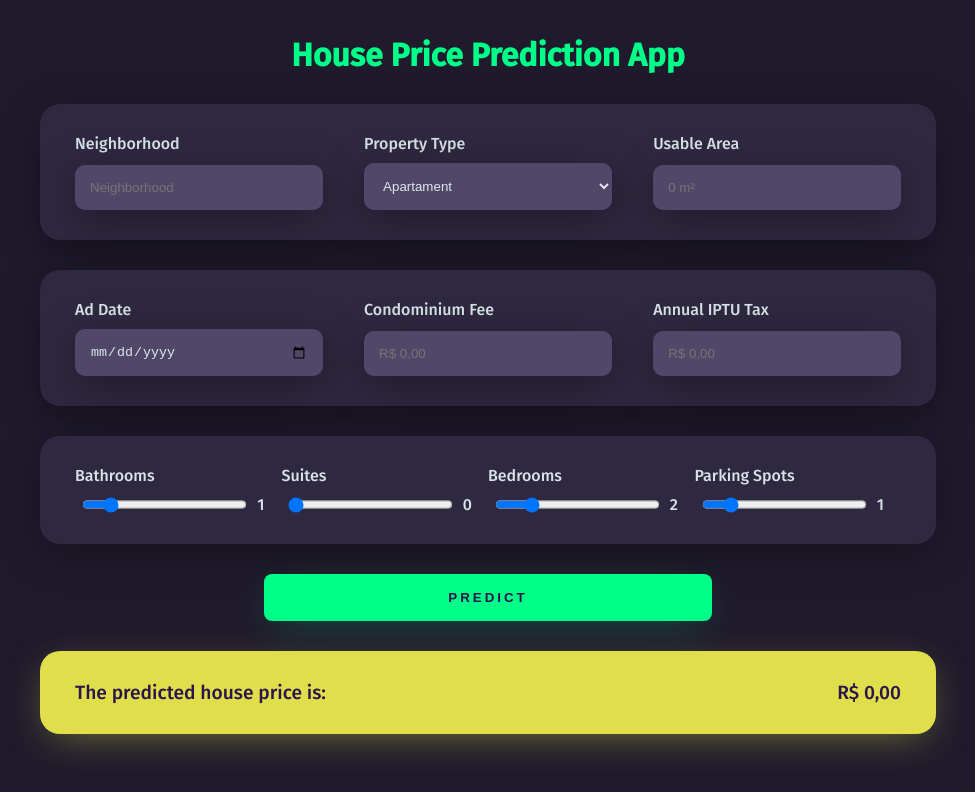
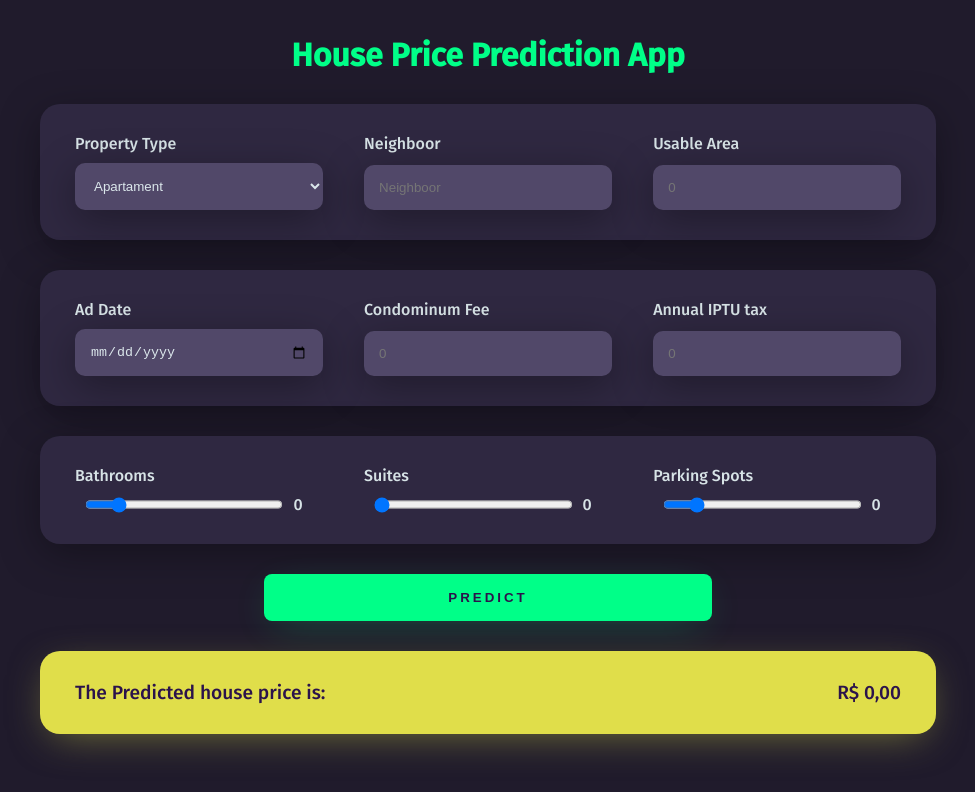
Before and after one commit to TheCamilovisk/HousePricePredictionApp, a React (Vite) app in the folder frontend/: page / in a window 1280 px wide. Shown: the top 792 px of the page, without its empty margins (152-1127 px from the left). Built offline with nearby package versions, Linux system fonts and the light colour scheme.

Commit message:
Reproducing the frontend layout with components.

```diff
--- a/frontend/src/App.jsx
+++ b/frontend/src/App.jsx
@@ -1,130 +1,116 @@
 import React from "react";
 import "./App.css";
+
+import { default as Features } from "./containers/Features";
+import { PredictButton, PredictionArea } from "./components";
+import { v4 } from "uuid";
+
+const featuresFields = [
+  [
+    {
+      type: "select",
+      props: {
+        label: "Property Type",
+        id: "property_type",
+        name: "property_type",
+        options: ["Apartament", "House"],
+      },
+    },
+    {
+      type: "text",
+      props: {
+        label: "Neighboor",
+        id: "neighboor",
+        name: "neighboor",
+        placeholder: "Neighboor",
+      },
+    },
+    {
+      type: "area",
+      props: {
+        label: "Usable Area",
+        id: "usable_are",
+        name: "usable_are",
+        placeholder: "0",
+      },
+    },
+  ],
+  [
+    {
+      type: "date",
+      props: {
+        label: "Ad Date",
+        id: "ad_date",
+        name: "ad_date",
+      },
+    },
+    {
+      type: "currency",
+      props: {
+        label: "Condominum Fee",
+        id: "condominium_fee",
+        name: "condominium_fee",
+        placeholder: "0",
+      },
+    },
+    {
+      type: "currency",
+      props: {
+        label: "Annual IPTU tax",
+        id: "annul_iptu_tax",
+        name: "annul_iptu_tax",
+        placeholder: "0",
+      },
+    },
+  ],
+  [
+    {
+      type: "range",
+      props: {
+        label: "Bathrooms",
+        id: "bathrooms",
+        name: "bathrooms",
+        min: 0,
+        max: 7,
+        currentValue: 1,
+      },
+    },
+    {
+      type: "range",
+      props: {
+        label: "Suites",
+        id: "suites",
+        name: "suites",
+        min: 0,
+        max: 6,
+        currentValue: 0,
+      },
+    },
+    {
+      type: "range",
+      props: {
+        label: "Parking Spots",
+        id: "parking_spots",
+        name: "parking_spots",
+        min: 0,
+        max: 7,
+        currentValue: 1,
+      },
+    },
+  ],
+];
 
 const App = () => {
   return (
     <div className="container">
       <h1>House Price Prediction App</h1>
       <form action="#">
-        <div className="features">
-          <div className="featurefield">
-            <label htmlFor="neighborhood">Neighborhood</label>
-            <input
-              type="text"
-              name="neighborhood"
-              id="neighborhood"
-              placeholder="Neighborhood"
-            />
-          </div>
-          <div className="featurefield">
-            <label htmlFor="property_type">Property Type</label>
-            <select name="property_type" id="property_type">
-              <option value="Apartament" selected>
-                Apartament
-              </option>
-              <option value="House">House</option>
-            </select>
-          </div>
-          <div className="featurefield">
-            <label htmlFor="usable_area">Usable Area</label>
-            <input
-              type="text"
-              name="usable_area"
-              id="usable_area"
-              placeholder="0 m&sup2;"
-            />
-          </div>
-        </div>
-        <div className="features">
-          <div className="featurefield">
-            <label htmlFor="ad_date">Ad Date</label>
-            <input type="date" name="ad_date" id="ad_date" />
-          </div>
-          <div className="featurefield">
-            <label htmlFor="condominium_fee">Condominium Fee</label>
-            <input
-              type="text"
-              name="condominium_fee"
-              id="condominium_fee"
-              placeholder="R$ 0,00"
-            />
-          </div>
-          <div className="featurefield">
-            <label htmlFor="annual_iptu_tax">Annual IPTU Tax</label>
-            <input
-              type="text"
-              name="annual_iptu_tax"
-              id="annual_iptu_tax"
-              placeholder="R$ 0,00"
-            />
-          </div>
-        </div>
-        <div className="features">
-          <div className="featurefield">
-            <label htmlFor="bathrooms">Bathrooms</label>
-            <div className="range-feature">
-              <input
-                type="range"
-                name="bathrooms"
-                id="bathrooms"
-                min="0"
-                max="7"
-                value="1"
-              />
-              <p id="bathroomsValue">1</p>
-            </div>
-          </div>
-          <div className="featurefield">
-            <label htmlFor="suites">Suites</label>
-            <div className="range-feature">
-              <input
-                type="range"
-                name="suites"
-                id="suites"
-                min="0"
-                max="6"
-                value="0"
-              />
-              <p id="suitesValue">0</p>
-            </div>
-          </div>
-          <div className="featurefield">
-            <label htmlFor="bedrooms">Bedrooms</label>
-            <div className="range-feature">
-              <input
-                type="range"
-                name="bedrooms"
-                id="bedrooms"
-                min="0"
-                max="5"
-                value="1"
-              />
-              <p id="bedroomsValue">2</p>
-            </div>
-          </div>
-          <div className="featurefield">
-            <label htmlFor="parking_spots">Parking Spots</label>
-            <div className="range-feature">
-              <input
-                type="range"
-                name="parking_spots"
-                id="parking_spots"
-                min="0"
-                max="7"
-                value="1"
-              />
-              <p id="parkingSpotsValue">1</p>
-            </div>
-          </div>
-        </div>
-        <button type="submit" className="predict-btn">
-          Predict
-        </button>
+        {featuresFields.map((fields) => (
+          <Features fields={fields} key={v4()} />
+        ))}
+        <PredictButton />
+        <PredictionArea />
       </form>
-      <div className="prediction-area prediction-enabled">
-        <p>The predicted house price is:</p>
-        <div className="prediction">R$ 0,00</div>
-      </div>
     </div>
   );
 };
--- /dev/null
+++ b/frontend/src/components/FeatureAreaField.jsx
@@ -0,0 +1,22 @@
+import React from "react";
+
+const FeatureAreaField = ({ label, id, name, placeholder }) => {
+  return (
+    <div className="featurefield">
+      <label htmlFor={id}>{label}</label>
+      <input type="text" name={name} id={id} placeholder={placeholder} />
+    </div>
+  );
+};
+
+const createAreaField = ({ label, id, name, placeholder }) => (
+  <FeatureAreaField
+    label={label}
+    id={id}
+    name={name}
+    placeholder={placeholder}
+    key={id}
+  />
+);
+
+export { FeatureAreaField, createAreaField };
--- /dev/null
+++ b/frontend/src/components/FeatureCurrencyField.jsx
@@ -0,0 +1,22 @@
+import React from "react";
+
+const FeatureCurrencyField = ({ label, id, name, placeholder }) => {
+  return (
+    <div className="featurefield">
+      <label htmlFor={id}>{label}</label>
+      <input type="text" name={name} id={id} placeholder={placeholder} />
+    </div>
+  );
+};
+
+const createCurrencyField = ({ label, id, name, placeholder }) => (
+  <FeatureCurrencyField
+    label={label}
+    id={id}
+    name={name}
+    placeholder={placeholder}
+    key={id}
+  />
+);
+
+export { FeatureCurrencyField, createCurrencyField };
--- /dev/null
+++ b/frontend/src/components/FeatureDateField.jsx
@@ -0,0 +1,16 @@
+import React from "react";
+
+const FeatureDateField = ({ label, id, name }) => {
+  return (
+    <div className="featurefield">
+      <label htmlFor={id}>{label}</label>
+      <input type="date" name={name} id={id} />
+    </div>
+  );
+};
+
+const createDateField = ({ label, id, name }) => (
+  <FeatureDateField label={label} id={id} name={name} key={id} />
+);
+
+export { FeatureDateField, createDateField };
--- /dev/null
+++ b/frontend/src/components/FeatureRangeField.jsx
@@ -0,0 +1,34 @@
+import React from "react";
+
+const FeatureRangeField = ({ label, id, name, min, max, currentValue }) => {
+  return (
+    <div className="featurefield">
+      <label htmlFor={id}>{label}</label>
+      <div className="range-feature">
+        <input
+          type="range"
+          name={name}
+          id={id}
+          min={min}
+          max={max}
+          defaultValue={currentValue}
+        />
+        <p>0</p>
+      </div>
+    </div>
+  );
+};
+
+const createRangeField = ({ label, id, name, min, max, currentValue }) => (
+  <FeatureRangeField
+    label={label}
+    id={id}
+    name={name}
+    min={min}
+    max={max}
+    currentValue={currentValue}
+    key={id}
+  />
+);
+
+export { FeatureRangeField, createRangeField };
--- /dev/null
+++ b/frontend/src/components/FeatureSelectField.jsx
@@ -0,0 +1,28 @@
+import React from "react";
+
+const FeatureSelectField = ({ label, id, name, options }) => {
+  return (
+    <div className="featurefield">
+      <label htmlFor={id}>{label}</label>
+      <select name={name} id={id}>
+        {options.map((value, index) => (
+          <option value={value} key={id + "option" + index}>
+            {value}
+          </option>
+        ))}
+      </select>
+    </div>
+  );
+};
+
+const createSelectField = ({ label, id, name, options }) => (
+  <FeatureSelectField
+    label={label}
+    id={id}
+    name={name}
+    options={options}
+    key={id}
+  />
+);
+
+export { FeatureSelectField, createSelectField };
--- /dev/null
+++ b/frontend/src/components/FeatureTextField.jsx
@@ -0,0 +1,22 @@
+import React from "react";
+
+const FeatureTextField = ({ label, id, name, placeholder }) => {
+  return (
+    <div className="featurefield">
+      <label htmlFor={id}>{label}</label>
+      <input type="text" name={name} id={id} placeholder={placeholder} />
+    </div>
+  );
+};
+
+const createTextField = ({ label, id, name, placeholder }) => (
+  <FeatureTextField
+    label={label}
+    id={id}
+    name={name}
+    placeholder={placeholder}
+    key={id}
+  />
+);
+
+export { FeatureTextField, createTextField };
--- /dev/null
+++ b/frontend/src/components/PredictButton.jsx
@@ -0,0 +1,11 @@
+import React from "react";
+
+const PredictButton = () => {
+  return (
+    <button type="submit" className="predict-btn">
+      Predict
+    </button>
+  );
+};
+
+export default PredictButton;
--- /dev/null
+++ b/frontend/src/components/PredictionArea.jsx
@@ -0,0 +1,12 @@
+import React from "react";
+
+const PredictionArea = () => {
+  return (
+    <div className="prediction-area prediction-enabled">
+      <p>The Predicted house price is:</p>
+      <div className="prediction">R$ 0,00</div>
+    </div>
+  );
+};
+
+export default PredictionArea;
--- /dev/null
+++ b/frontend/src/components/index.js
@@ -0,0 +1,28 @@
+import { FeatureAreaField, createAreaField } from "./FeatureAreaField";
+import {
+  FeatureCurrencyField,
+  createCurrencyField,
+} from "./FeatureCurrencyField";
+import { FeatureDateField, createDateField } from "./FeatureDateField";
+import { FeatureRangeField, createRangeField } from "./FeatureRangeField";
+import { FeatureSelectField, createSelectField } from "./FeatureSelectField";
+import { FeatureTextField, createTextField } from "./FeatureTextField";
+import { default as PredictButton } from "./PredictButton";
+import { default as PredictionArea } from "./PredictionArea";
+
+export {
+  createAreaField,
+  createCurrencyField,
+  createDateField,
+  createRangeField,
+  createSelectField,
+  createTextField,
+  FeatureAreaField,
+  FeatureCurrencyField,
+  FeatureDateField,
+  FeatureRangeField,
+  FeatureSelectField,
+  FeatureTextField,
+  PredictButton,
+  PredictionArea,
+};
--- /dev/null
+++ b/frontend/src/containers/Features.jsx
@@ -0,0 +1,52 @@
+import React from "react";
+
+import {
+  createAreaField,
+  createCurrencyField,
+  createDateField,
+  createRangeField,
+  createSelectField,
+  createTextField,
+} from "../components";
+
+const createField = ({ type, props }) => {
+  let field;
+  switch (type) {
+    case "text":
+      field = createTextField(props);
+      break;
+
+    case "select":
+      field = createSelectField(props);
+      break;
+
+    case "area":
+      field = createAreaField(props);
+      break;
+
+    case "date":
+      field = createDateField(props);
+      break;
+
+    case "currency":
+      field = createCurrencyField(props);
+      break;
+
+    case "range":
+      field = createRangeField(props);
+      break;
+
+    default:
+      field = createTextField(props);
+      break;
+  }
+  return field;
+};
+
+const Features = ({ fields }) => {
+  return (
+    <div className="features">{fields.map((field) => createField(field))}</div>
+  );
+};
+
+export default Features;
```
